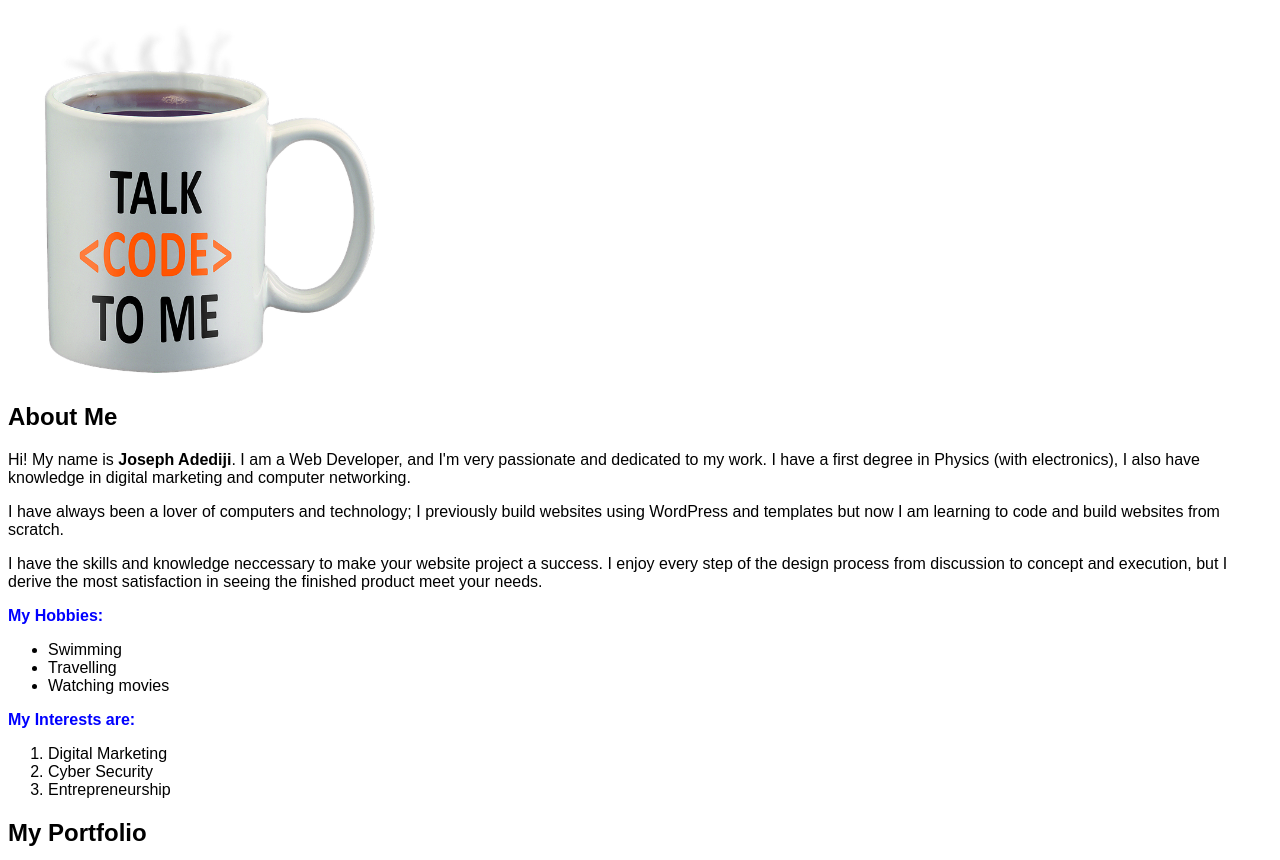
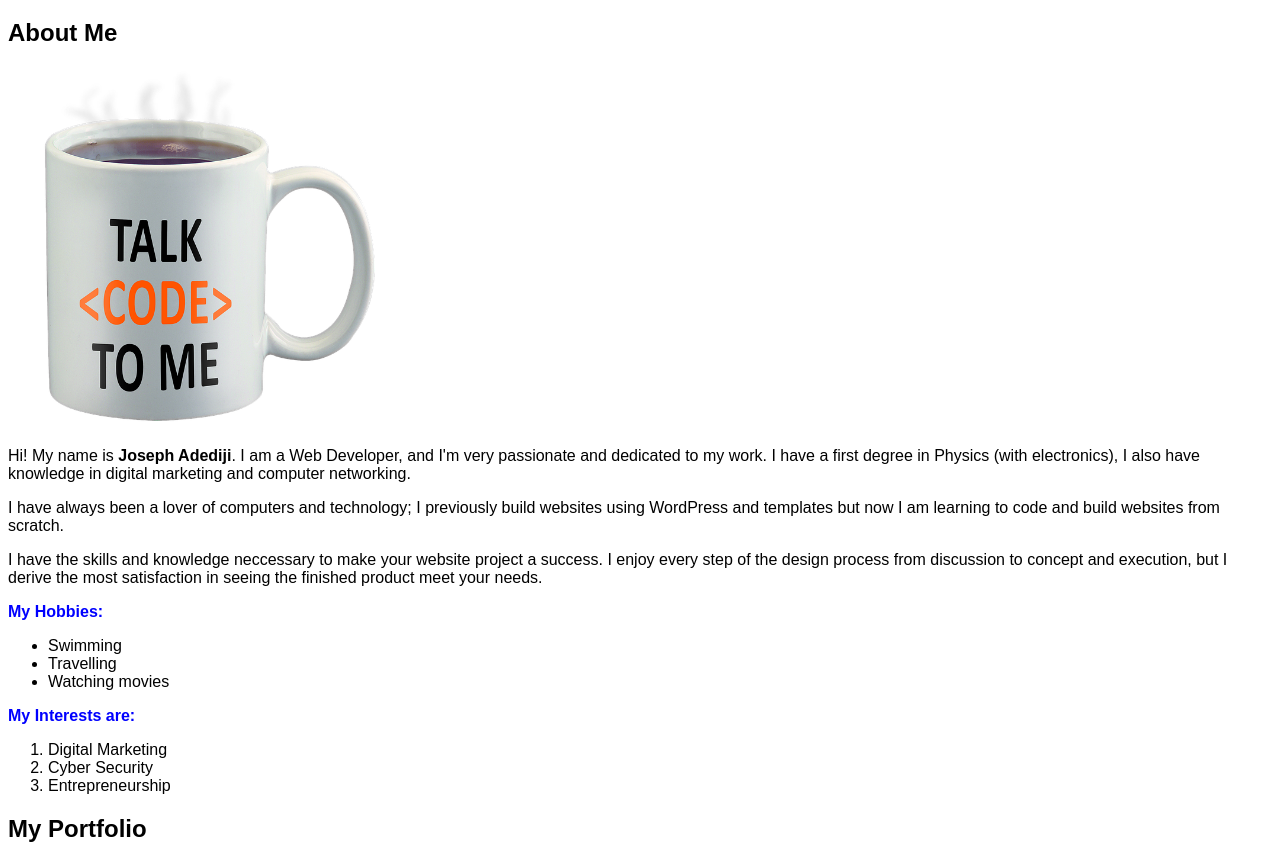
Before and after one commit to josylad/portfolio-project, a plain HTML site: page index.html in a window 1280 px wide. Shown: the part 61-921 px from the top of the page. Drawn offline with Linux system fonts and the light colour scheme.

Commit message:
Move my image down into the about section

```diff
--- a/index.html
+++ b/index.html
@@ -8,24 +8,32 @@
   <body>
     <div class="navbar">
       <h1>Joseph Adediji</h1>
-      <img src="me.png" alt="picture of Joseph" width="30%">
+
     </div>
     <h2>About Me</h2>
+    <img src="me.png" alt="picture of Joseph" width="30%">
     <p>Hi! My name is <strong>Joseph Adediji</strong>. I am a Web Developer, and I'm very passionate and dedicated to my work. I have a first degree in Physics (with electronics), I also have knowledge in digital marketing and computer networking.</p>
     <p>I have always been a lover of computers and technology; I previously build websites using WordPress and templates but now I am learning to code and build websites from scratch.</p>
     <p>I have the skills and knowledge neccessary to make your website project a success. I enjoy every step of the design process from discussion to concept and execution, but I derive the most satisfaction in seeing the finished product meet your needs. </p>
+    <div class="flexpart">
+      <div id="row1">
         <p><span class="point">My Hobbies:</span></p>
         <ul>
           <li>Swimming</li>
           <li>Travelling</li>
           <li>Watching movies</li>
         </ul>
+      </div>
+      <div id="row2">
         <p><span class="point">My Interests are:</span></p>
         <ol>
           <li>Digital Marketing</li>
           <li>Cyber Security</li>
           <li>Entrepreneurship</li>
         </ol>
+    </div>
+    </div>
+    <div class="portfolio">
       <h2>My Portfolio</h2>
       <div class="columns">
         <h3>Happy Trails Travel Agency</h3>
@@ -57,5 +65,6 @@
         </ul>
         <a href="https://josylad.github.io/my-first-webpage/" target="_blank"><button type="button">Check it Out!</button></a>
       </div>
+    </div>
   </body>
 </html>
```
Lines whose indentation alone changed are shown as unchanged.
